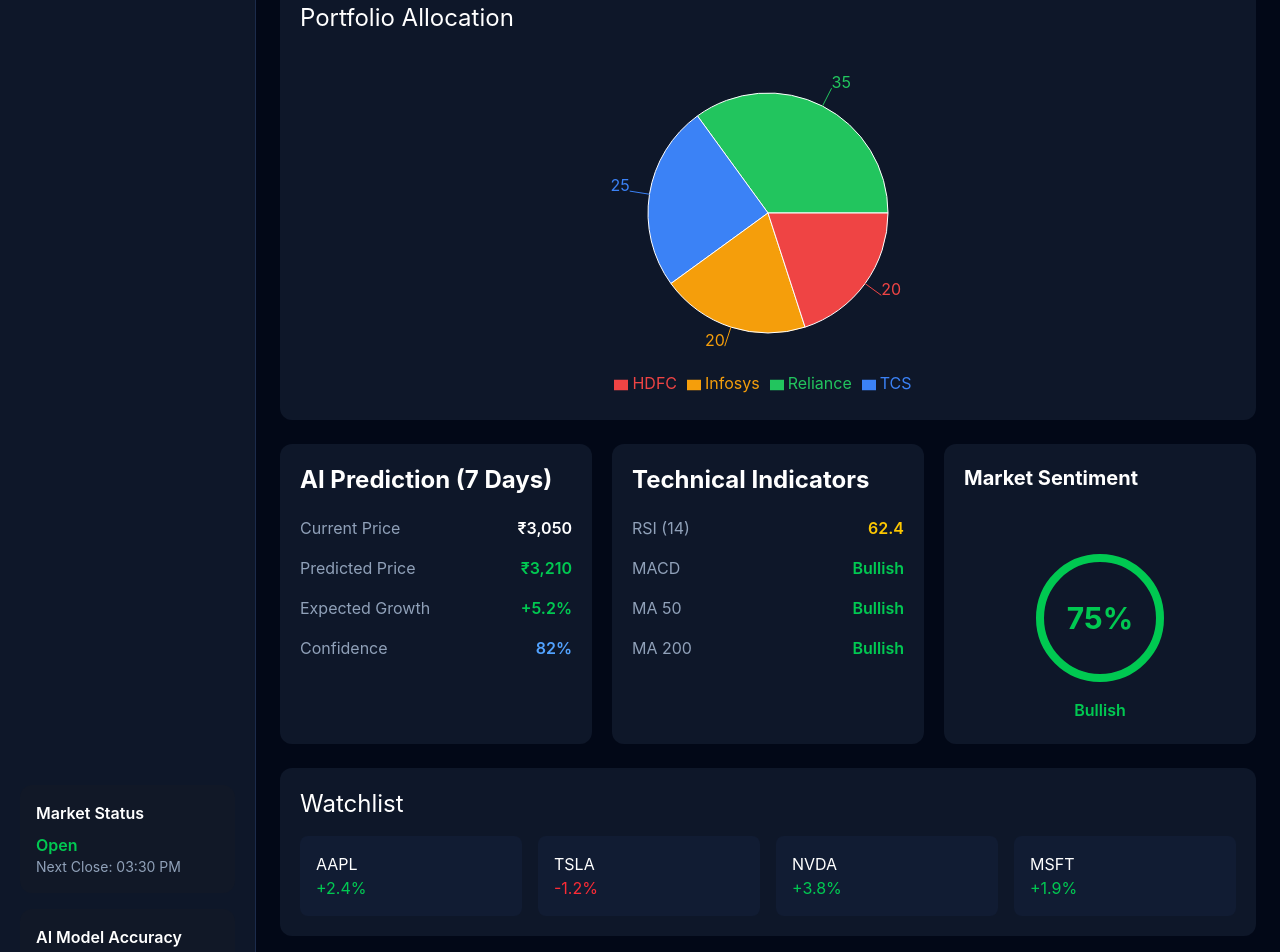
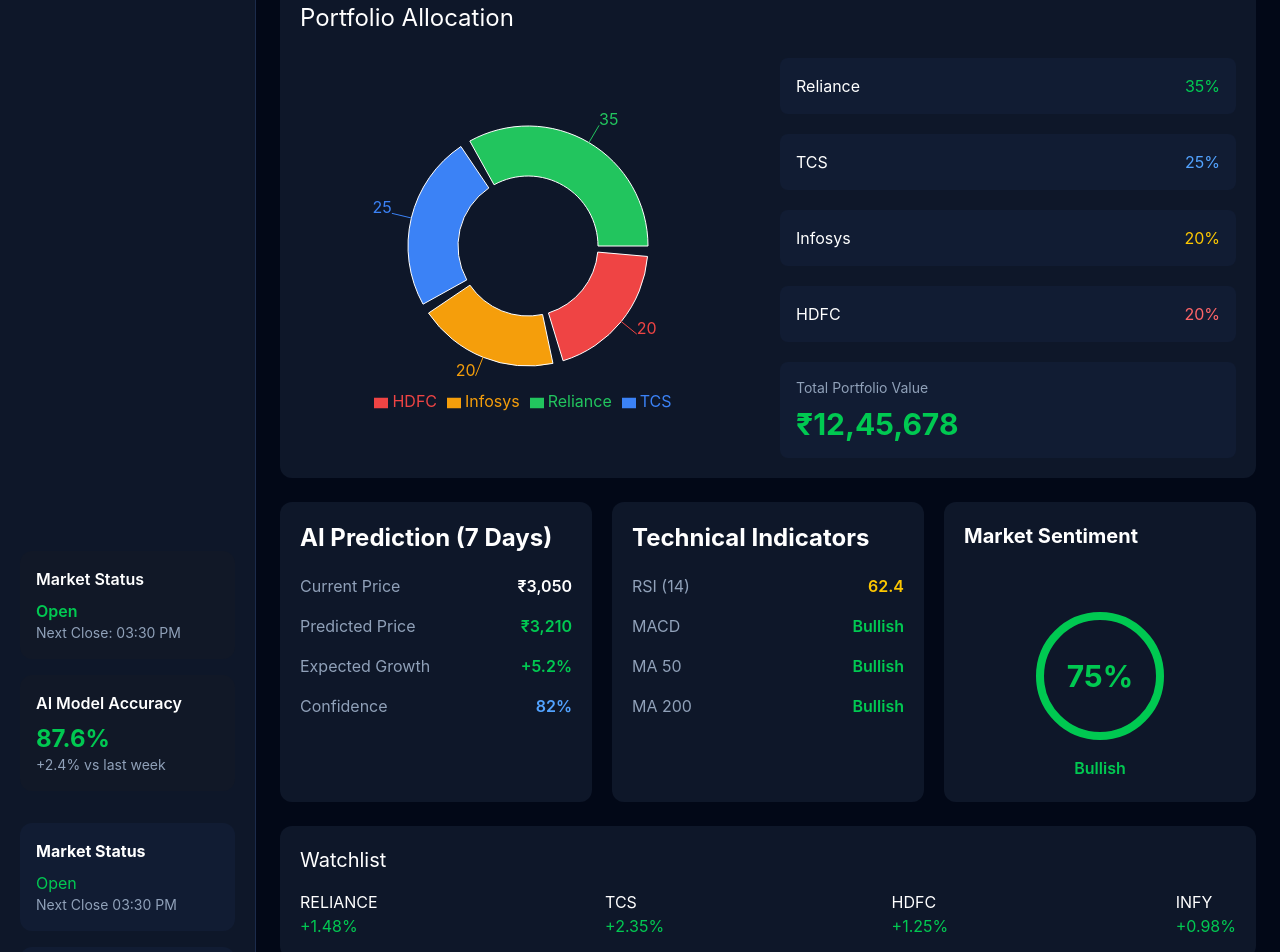
Before and after one commit to indarsinghrajawt/finance-platform, a React (Vite) app: page / in a window 1280 px wide. Shown: the part 840-1792 px from the top of the page. Built offline with nearby package versions, Linux system fonts and the light colour scheme.

Commit message:
Premium Dashboard UI Added

```diff
--- a/src/components/Sidebar.jsx
+++ b/src/components/Sidebar.jsx
@@ -92,6 +92,29 @@
         </div>
 
       </div>
+      <div className="bg-[#111c33] rounded-xl p-4 mt-8">
+  <h3 className="text-white font-bold">
+    Market Status
+  </h3>
+
+  <p className="text-green-500 mt-2">
+    Open
+  </p>
+
+  <p className="text-slate-400 text-sm">
+    Next Close 03:30 PM
+  </p>
+</div>
+
+<div className="bg-[#111c33] rounded-xl p-4 mt-4">
+  <h3 className="text-white font-bold">
+    AI Model Accuracy
+  </h3>
+
+  <p className="text-green-500 text-3xl mt-2">
+    87.6%
+  </p>
+</div>
     </div>
   );
 }
--- a/src/pages/Dashboard.jsx
+++ b/src/pages/Dashboard.jsx
@@ -160,22 +160,77 @@
       </div>
 
       {/* Portfolio */}
-      <div className="bg-[#0e1729] rounded-xl p-5 mb-6">
-        <h3 className="text-white text-2xl mb-4">Portfolio Allocation</h3>
-        <div className="h-[350px]">
+      {/* Portfolio Allocation */}
+<div className="bg-[#0e1729] rounded-xl p-5 mb-6 hover:shadow-xl transition-all duration-300">
+  <h3 className="text-white text-2xl mb-6">
+    Portfolio Allocation
+  </h3>
+
+  <div className="grid grid-cols-2 gap-6 items-center">
+
+    {/* Donut Chart */}
+    <div className="h-[320px]">
       <ResponsiveContainer width="100%" height="100%">
         <PieChart>
-              <Pie data={portfolioData} dataKey="value" outerRadius={120} label>
+          <Pie
+            data={portfolioData}
+            dataKey="value"
+            nameKey="name"
+            innerRadius={70}
+            outerRadius={120}
+            paddingAngle={5}
+            label
+          >
             {portfolioData.map((item, index) => (
-                  <Cell key={index} fill={COLORS[index]} />
+              <Cell
+                key={index}
+                fill={COLORS[index % COLORS.length]}
+              />
             ))}
           </Pie>
+
           <Legend />
         </PieChart>
       </ResponsiveContainer>
     </div>
+
+    {/* Portfolio Details */}
+    <div className="space-y-5">
+
+      <div className="bg-[#111c33] p-4 rounded-lg flex justify-between">
+        <span className="text-white">Reliance</span>
+        <span className="text-green-500">35%</span>
       </div>
 
+      <div className="bg-[#111c33] p-4 rounded-lg flex justify-between">
+        <span className="text-white">TCS</span>
+        <span className="text-blue-400">25%</span>
+      </div>
+
+      <div className="bg-[#111c33] p-4 rounded-lg flex justify-between">
+        <span className="text-white">Infosys</span>
+        <span className="text-yellow-400">20%</span>
+      </div>
+
+      <div className="bg-[#111c33] p-4 rounded-lg flex justify-between">
+        <span className="text-white">HDFC</span>
+        <span className="text-red-400">20%</span>
+      </div>
+
+      <div className="bg-[#111c33] p-4 rounded-lg">
+        <p className="text-slate-400 text-sm">
+          Total Portfolio Value
+        </p>
+
+        <p className="text-green-500 text-3xl font-bold mt-2">
+          ₹12,45,678
+        </p>
+      </div>
+
+    </div>
+
+  </div>
+</div>
       {/* AI Section */}
       <div className="grid grid-cols-3 gap-5">
         <PredictionCard />
@@ -184,25 +239,34 @@
       </div>
 
       {/* Watchlist */}
+      {/* Watchlist */}
 <div className="bg-[#0e1729] rounded-xl p-5 mt-6">
-        <h3 className="text-white text-2xl mb-4">Watchlist</h3>
-        <div className="grid grid-cols-4 gap-4">
-          <div className="bg-[#111c33] p-4 rounded-lg">
-            <p className="text-white">AAPL</p>
-            <p className="text-green-500">+2.4%</p>
+  <h3 className="text-white text-xl mb-4">
+    Watchlist
+  </h3>
+
+  <div className="flex justify-between">
+
+    <div>
+      <p className="text-white">RELIANCE</p>
+      <p className="text-green-500">+1.48%</p>
     </div>
-          <div className="bg-[#111c33] p-4 rounded-lg">
-            <p className="text-white">TSLA</p>
-            <p className="text-red-500">-1.2%</p>
+
+    <div>
+      <p className="text-white">TCS</p>
+      <p className="text-green-500">+2.35%</p>
     </div>
-          <div className="bg-[#111c33] p-4 rounded-lg">
-            <p className="text-white">NVDA</p>
-            <p className="text-green-500">+3.8%</p>
+
+    <div>
+      <p className="text-white">HDFC</p>
+      <p className="text-green-500">+1.25%</p>
     </div>
-          <div className="bg-[#111c33] p-4 rounded-lg">
-            <p className="text-white">MSFT</p>
-            <p className="text-green-500">+1.9%</p>
+
+    <div>
+      <p className="text-white">INFY</p>
+      <p className="text-green-500">+0.98%</p>
     </div>
+
   </div>
 </div>
 
```
Lines whose indentation alone changed are shown as unchanged.
